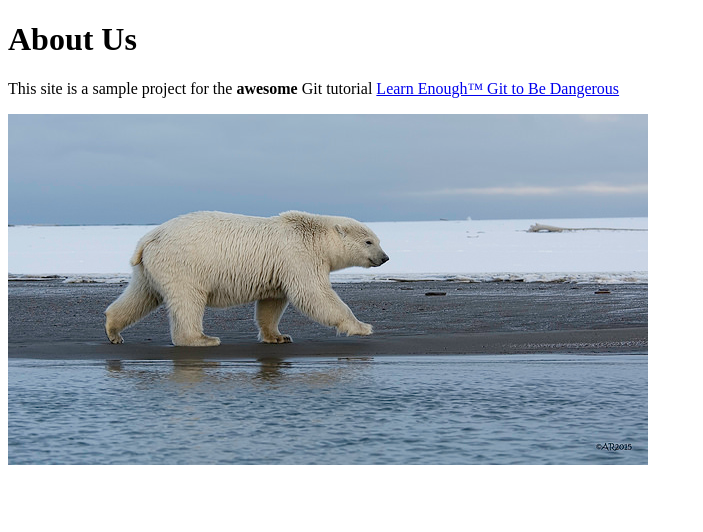
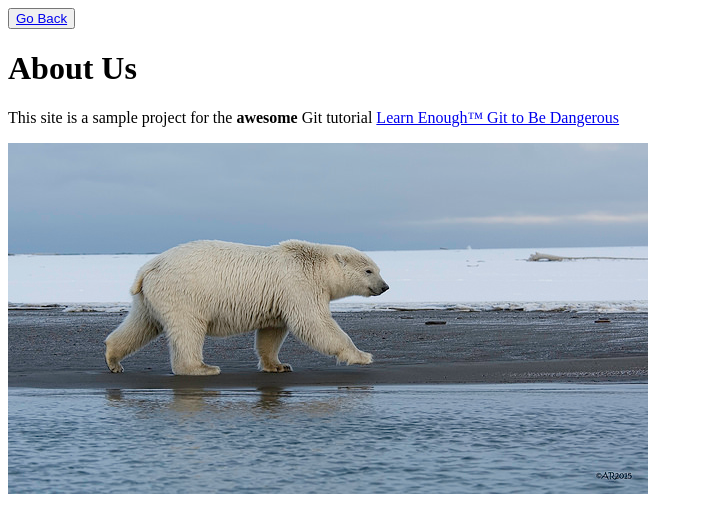
Before and after one commit to Emeyofficial/website, a plain HTML site: page about.html in a window 1280 px wide. Shown: the whole page, without its empty margins (0-703 px from the left). Drawn offline with Linux system fonts and the light colour scheme.

Commit message:
Add a link to go back to index

```diff
--- a/about.html
+++ b/about.html
@@ -5,6 +5,10 @@
 
         <meta name="viewport" content="width=device-width, initial-scale=1">
 
+        <button class="favorite styled"
+        type="button">
+    <a href="index.html"> Go Back</a>
+ </button>
 
     <title> About Us</title>
     <!-- Add something here to fix the trademark -->
```
